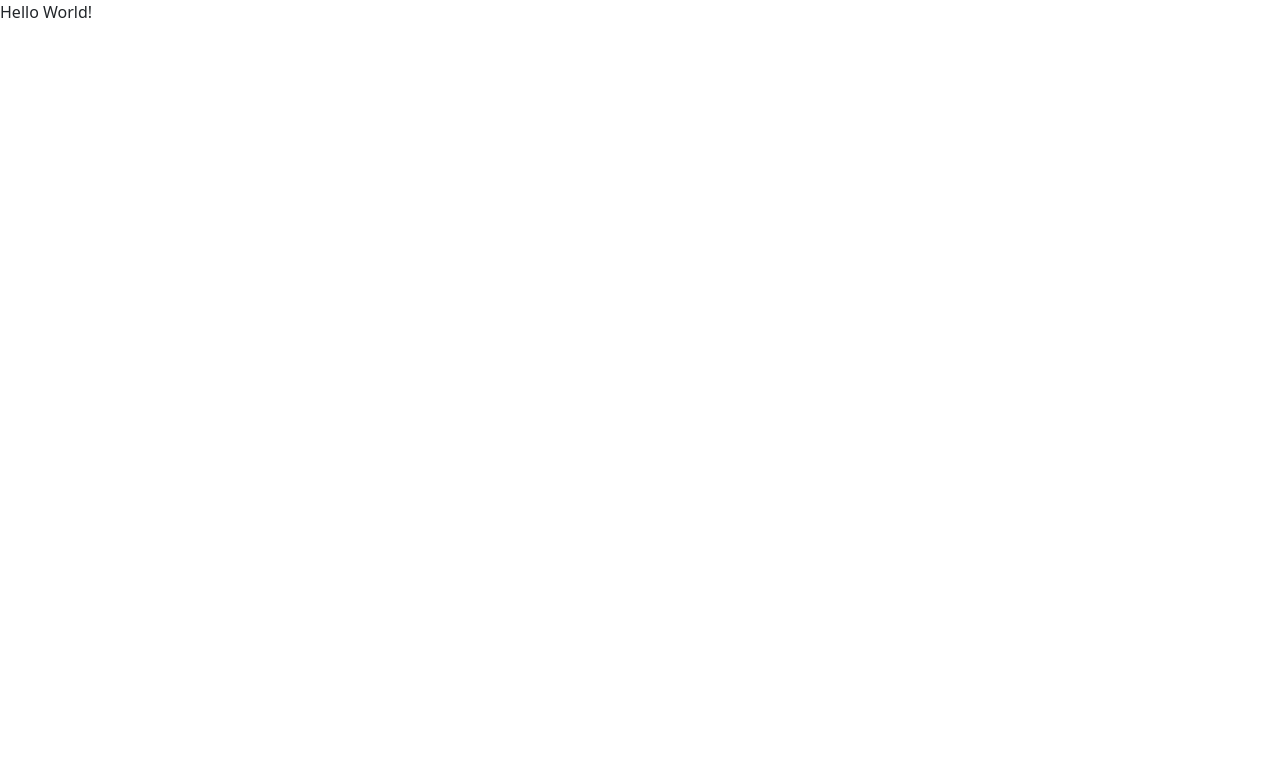
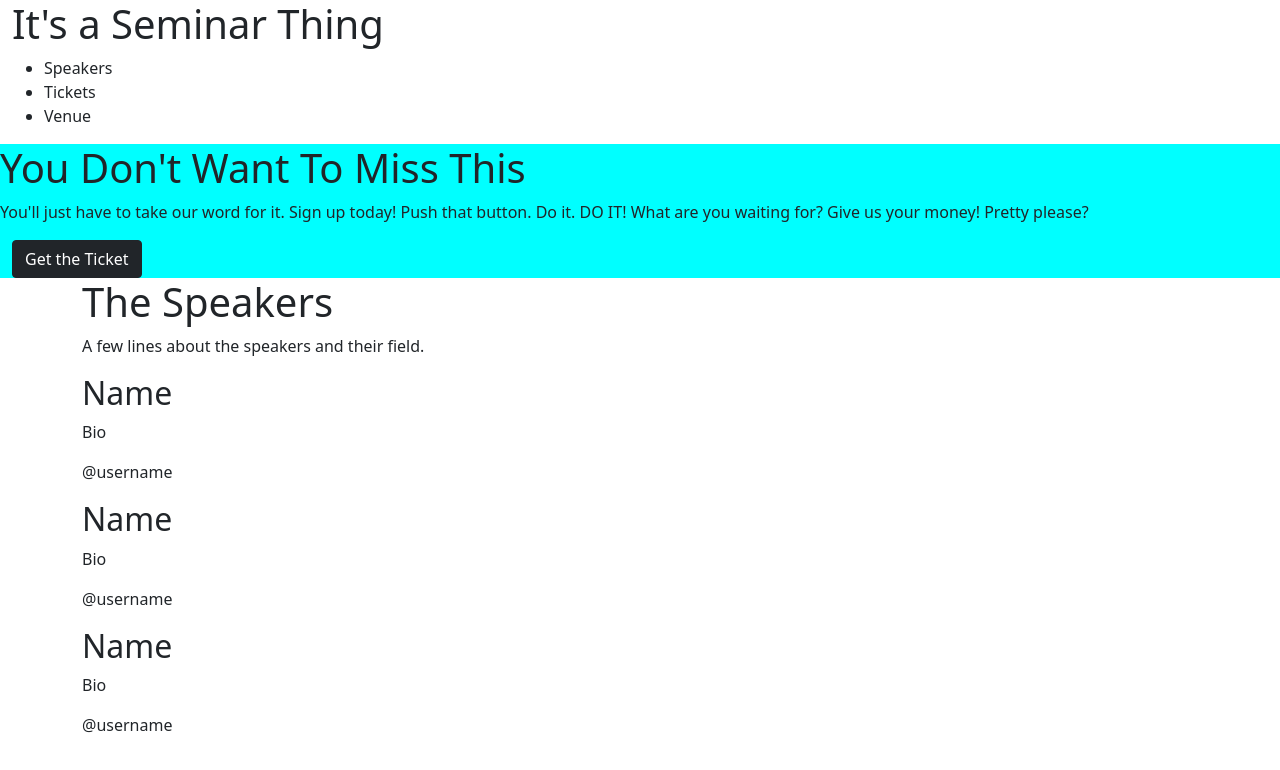
Before and after one commit to GregoryYoung1995/event-landing-page, a plain HTML site: page index.html in a window 1280 px wide. Drawn offline with nearby package versions, Linux system fonts and the light colour scheme.

Commit message:
First attempt at the wireframe elements.

```diff
--- a/index.html
+++ b/index.html
@@ -8,7 +8,48 @@
     <title>Document</title>
 </head>
 <body>
-    <p>Hello World!</p>
+    <!-- Navbar -->
+    <div class = "container-fluid">
+        <h1>It's a Seminar Thing</h1>
+        <div>
+            <ul>
+                <li>Speakers</li>
+                <li>Tickets</li>
+                <li>Venue</li>
+            </ul>
+        </div>
+    </div>
+    <!-- Jumbotron -->
+    <div class = "container-fluid" style = "background-color: aqua;">
+        <h1 class = "row">You Don't Want To Miss This</h1>
+        <p class = "row">You'll just have to take our word for it. Sign up today! Push that button. Do it. DO IT! What are you waiting for? Give us your money! Pretty please?</p>
+        <button type="button" class="btn btn-dark">Get the Ticket</button>
+    </div>
+    <!-- Speaker Card Gallery -->
+    <div class = "container-sm">
+        <h1>The Speakers</h1>
+        <p>A few lines about the speakers and their field.</p>
+        <div>
+            <!-- Speaker Card 1 -->
+            <div>
+                <h2>Name</h2>
+                <p>Bio</p>
+                <p href = "">@username</p>
+            </div>
+            <!-- Speaker Card 2 -->
+            <div>
+                <h2>Name</h2>
+                <p>Bio</p>
+                <p href = "">@username</p>
+            </div>
+            <!-- Speaker Card 3 -->
+            <div>
+                <h2>Name</h2>
+                <p>Bio</p>
+                <p href = "">@username</p>
+            </div>
+        </div>
+    </div>
     <script src="https://cdn.jsdelivr.net/npm/bootstrap@5.1.3/dist/js/bootstrap.bundle.min.js" integrity="sha384-ka7Sk0Gln4gmtz2MlQnikT1wXgYsOg+OMhuP+IlRH9sENBO0LRn5q+8nbTov4+1p" crossorigin="anonymous"></script>
 </body>
 </html>
```
